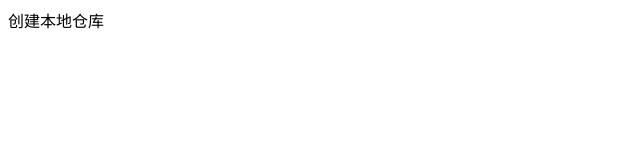
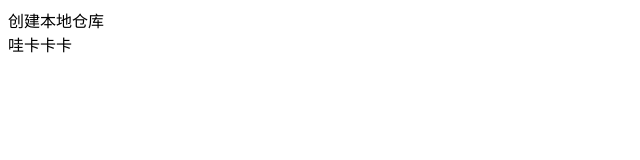
Before and after one commit to theonemj/vue-shop, a plain HTML site: page index.html in a window 1280 px wide. Shown: the full height of the page, 0-640 px from the left. Drawn offline with Linux system fonts and the light colour scheme.

Commit message:
哇卡卡卡

```diff
--- a/index.html
+++ b/index.html
@@ -10,6 +10,7 @@
 
 <body>
     <div>创建本地仓库</div>
+    哇卡卡卡
 </body>
 
 </html>
```
